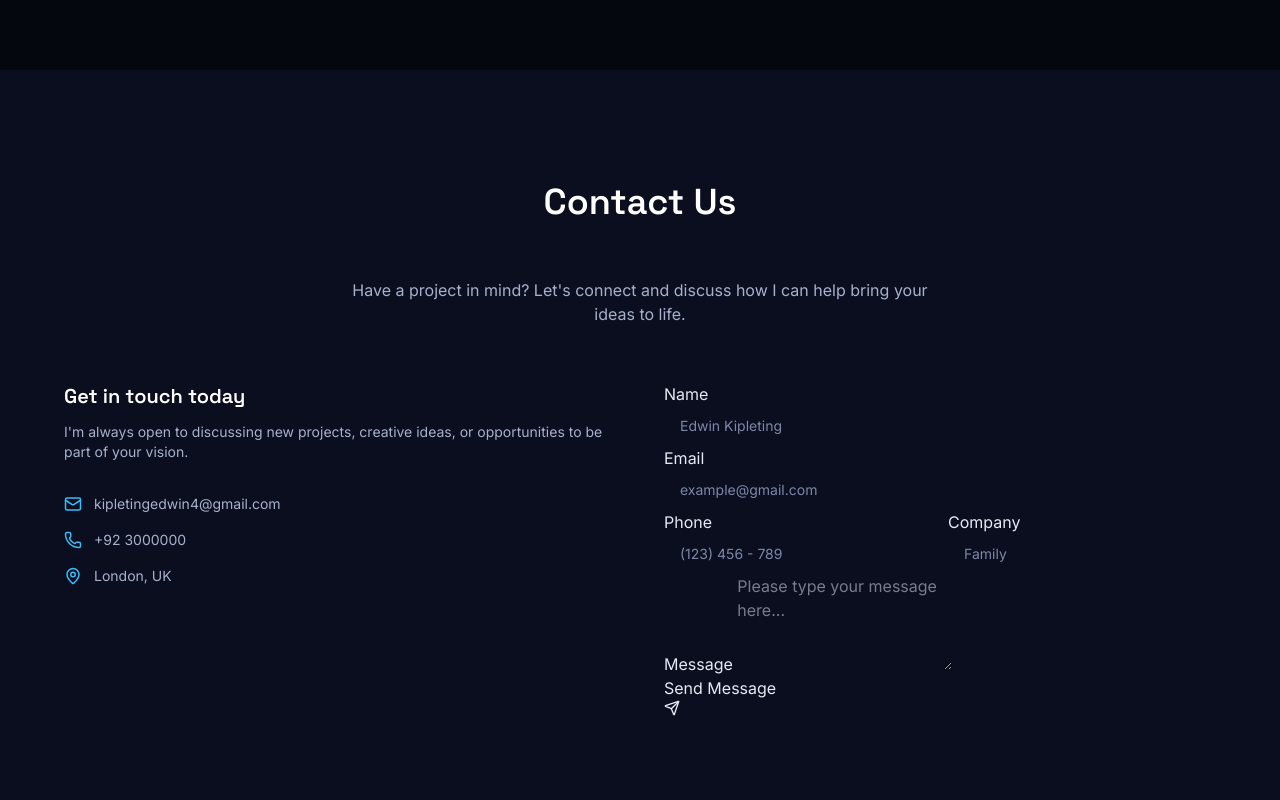
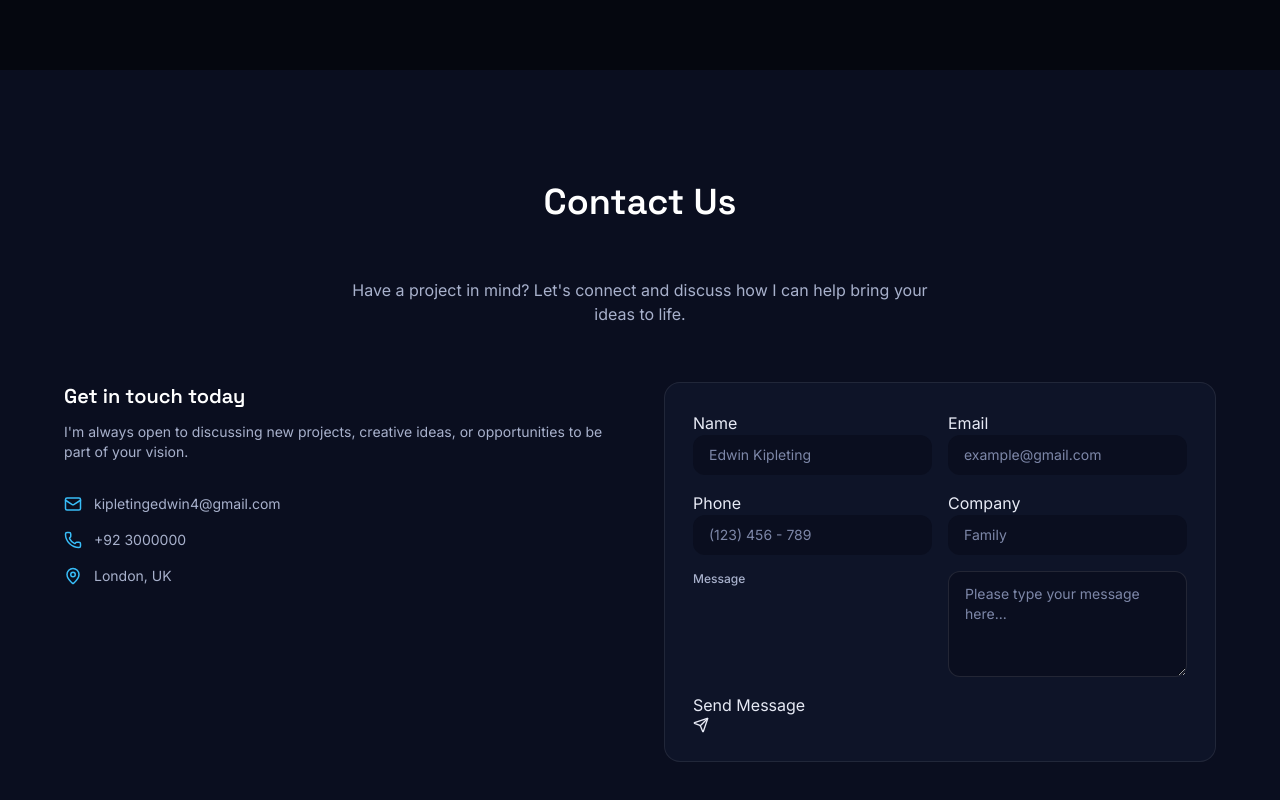
Before and after one commit to KipletingEdwin/personal-portfolio, a React (Vite) app: page / in a window 1280 px wide. Shown: the part 4485-5285 px from the top of the page. Built offline with nearby package versions, Linux system fonts and the light colour scheme.

Commit message:
style contact section

```diff
--- a/src/components/Contact.jsx
+++ b/src/components/Contact.jsx
@@ -40,8 +40,8 @@ const handleSubmit = (e) => {
               <li className='flex items-center gap-3'><MapPin size={18} className='text-cyan-accent'/>London, UK</li>
             </ul>
           </div>
-          <form>
-            <div>
+          <form onSubmit={handleSubmit} className='card-surface space-y-4 rounded-2xl p-7'>
+            <div className='grid gap-4 sm:grid-cols-2'>
               <Field label="Name" name="name" value={form.name} onChange={handleChange} placeholder="Edwin Kipleting"/>
               <Field label="Email" name="email" type='email' value={form.email} onChange={handleChange} placeholder="example@gmail.com" />
             </div>
@@ -49,9 +49,9 @@ const handleSubmit = (e) => {
               <Field label="Phone" name="phone" value={form.phone} onChange={handleChange} placeholder="(123) 456 - 789"/>
               <Field label="Company" name="company" value={form.company} onChange={handleChange} placeholder="Family"/>
             </div>
-            <div>
-              <label> Message </label>
-              <textarea name='message' rows={4} value={form.message} onChange={handleChange} placeholder='Please type your message here...' />
+            <div className='grid gap-4 sm:grid-cols-2'>
+              <label className='mb-1.5 block text-xs font-medium text-mist-300'> Message </label>
+              <textarea name='message' rows={4} value={form.message} onChange={handleChange} placeholder='Please type your message here...' className='w-full rounded-xl border border-white/10 bg-ink-900 px-4 py-3 text-sm text-white placeholder:text-mist-400 outline-none focus:border-cyan-accent  '/>
             </div>
             <button
             type='submit'
```
